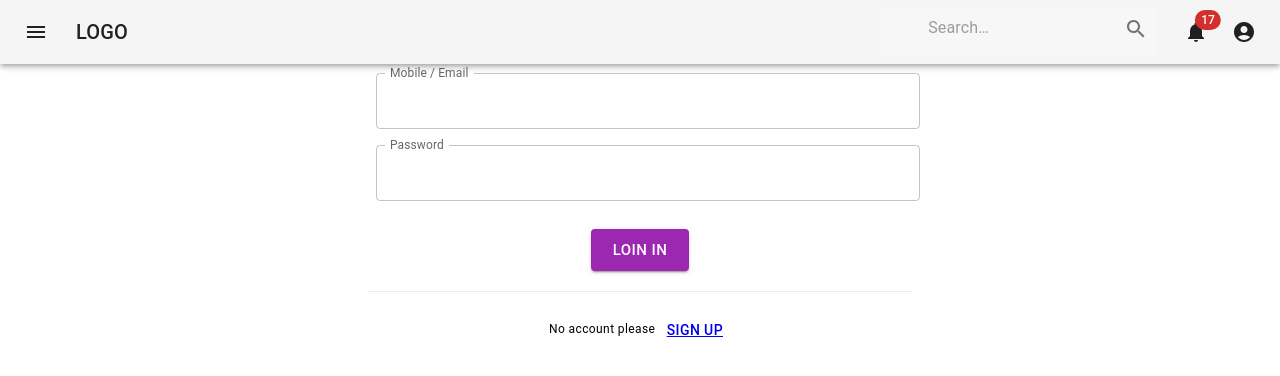
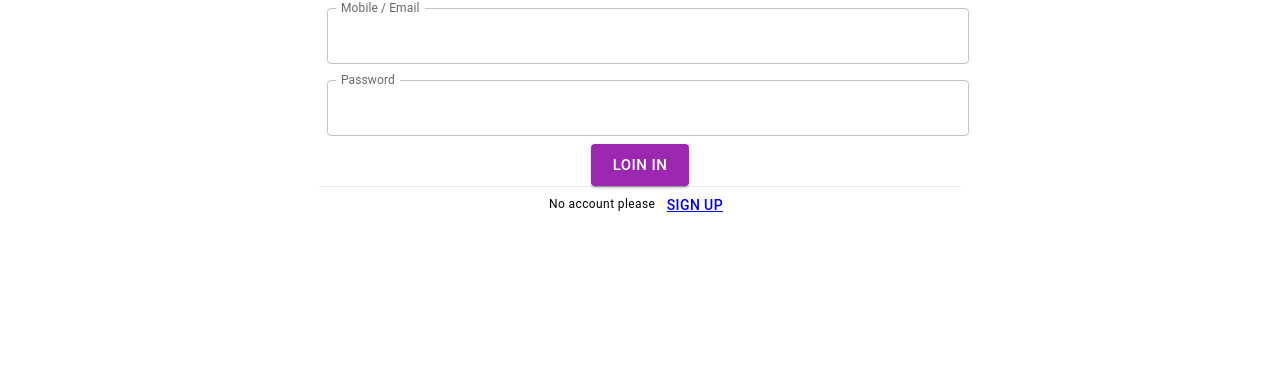
Before and after one commit to devendra-kushwah/react-ts-poc, a React (Create React App) app: page /login in a window 1280 px wide. Shown: the top 376 px of the page. Built offline with nearby package versions, Linux system fonts and the light colour scheme.

Commit message:
landing page

```diff
--- a/src/Layout/Layout.tsx
+++ b/src/Layout/Layout.tsx
@@ -4,25 +4,25 @@ import Container from '@mui/material/Container';
 import Header from "layout/header/Header";
 
 type Props = {
-   children?: ReactNode,
-   className?: string
-   sx?: any
+  children?: ReactNode,
+  className?: string
+  sx?: any,
+  enableHeader?: boolean | false
 }
 
-const Layout = (props: Props)=> {
+const Layout = (props: Props) => {
+  const { children, className, sx = { paddingTop: "65px" }, enableHeader } = props;
+  return (
+    <>
+      {enableHeader && <Header />}
 
-  const { children, className, sx={paddingTop: "65px"} } = props;
-
-     return (
-      <>
-      <Header />
       <Box component="main" sx={sx} className={className || "main-content"}>
         <Container>
           {children}
         </Container>
       </Box>
-      </>
-     )
+    </>
+  )
 }
 
 export default Layout;
--- a/src/modules/Public/LogIn/index.tsx
+++ b/src/modules/Public/LogIn/index.tsx
@@ -1,19 +1,13 @@
 import React, { useState } from 'react';
 import { NavLink } from "react-router-dom";
+import { Box, FormControl, InputLabel, OutlinedInput, InputAdornment, Button, Divider, Typography } from '@mui/material';
 
-import Box from '@mui/material/Box';
-import FormControl from '@mui/material/FormControl';
-import InputLabel from '@mui/material/InputLabel';
-import OutlinedInput from '@mui/material/OutlinedInput';
-import InputAdornment from '@mui/material/InputAdornment';
-import Button from '@mui/material/Button';
-import Divider from '@mui/material/Divider';
-import Typography from '@mui/material/Typography';
-
+import { style } from './style';
 import Layout from "layout/Layout";
 import Types from "./types";
 
 const LongIn = () => {
+
   const [values, setValues] = useState<Types>({
     mobile: null,
     email: '',
@@ -29,8 +23,8 @@ const LongIn = () => {
     };
 
   return (
-    <Layout>
-    <Box sx={{ display: 'flex', flexWrap: 'wrap' , justifyContent: 'center' }}>
+    <Layout className='login-page' sx={{ padding: 0 }} enableHeader={false}>
+      <Box sx={style.box}>
         <form>
           <FormControl fullWidth sx={{ m: 1 }}>
             <InputLabel htmlFor="user-name-email">Mobile / Email</InputLabel>
@@ -52,13 +46,10 @@ const LongIn = () => {
               label="Password"
             />
           </FormControl>
-      <br/>
-      <br/>
           <Button color="secondary" size="large" variant="contained">Loin in</Button>
-      <br/>
-      <br/>
-      <Divider  light />
-      <br/>
+
+          <Divider light />
+
           <Typography variant="caption" display="block">
             No account please <Button variant="text">
               <NavLink to="/signup">
--- /dev/null
+++ b/src/modules/Public/LogIn/style.tsx
@@ -0,0 +1,15 @@
+import { styled } from '@mui/material/styles';
+
+// export const SearchIconWrapper = styled('div')(({ theme }) => ({
+//     padding: theme.spacing(0, 2),
+//     height: '100%',
+//     position: 'absolute',
+//     pointerEvents: 'none',
+//     display: 'flex',
+//     alignItems: 'center',
+//     justifyContent: 'end',
+//   }));
+
+export const style = {
+    box: { display: 'flex', flexWrap: 'wrap', justifyContent: 'center' }
+}
```
Also changed, not shown: src/Components/Checkbox/types.tsx (line endings or trailing spaces). Lines whose indentation alone changed are shown as unchanged.
